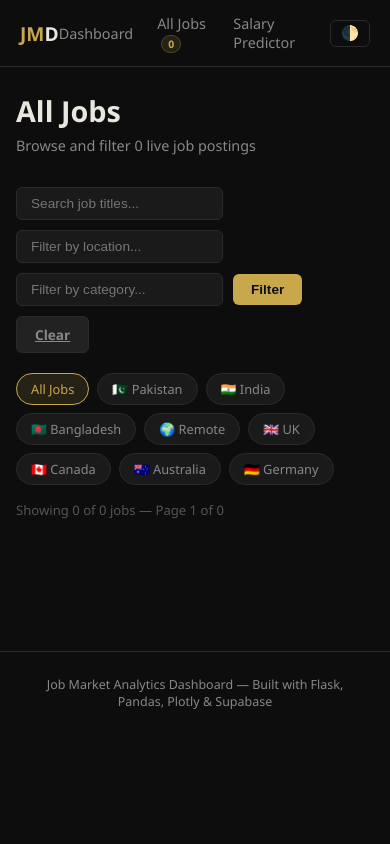
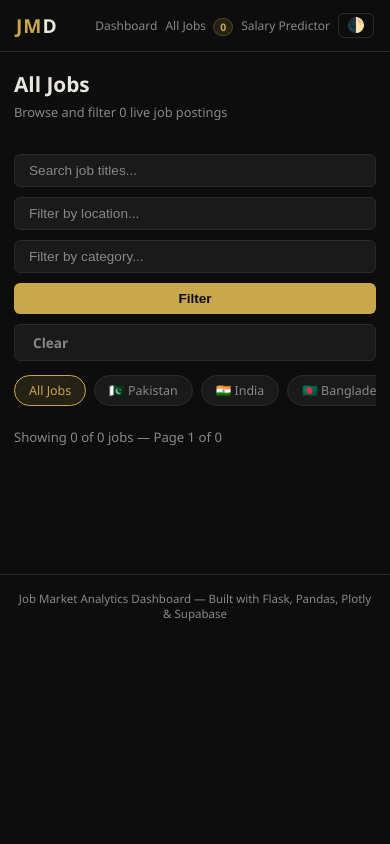
Before and after one commit to Shakir-Raza/job-market-dashboard, a Flask app: page /jobs in a window 390 px wide. Run offline with Flask 3, Linux system fonts and the light colour scheme; data that the repository does not hold is empty; some libraries are stand-ins or nearby versions.

Commit message:
feat: mobile responsive CSS improvements

```diff
--- a/static/css/style.css
+++ b/static/css/style.css
@@ -22,67 +22,100 @@ body.light {
   --footer-bg: #eeecea;
 }
 
+html { scroll-behavior: smooth; }
+
 body {
   background: var(--bg);
   color: var(--text);
-  font-family: 'Segoe UI', system-ui, sans-serif;
+  font-family: 'Segoe UI', system-ui, -apple-system, sans-serif;
   min-height: 100vh;
+  transition: background 0.3s, color 0.3s;
 }
 
-/* NAV */
+/* ── NAV ─────────────────────────────────── */
 nav {
   display: flex;
   justify-content: space-between;
   align-items: center;
-  padding: 18px 40px;
+  padding: 16px 40px;
   border-bottom: 1px solid var(--border);
-  background: var(--bg);
   position: sticky;
   top: 0;
+  background: var(--bg);
   z-index: 100;
+  backdrop-filter: blur(10px);
 }
-.nav-logo { font-size: 1.2rem; font-weight: 700; color: var(--accent); text-decoration: none; }
-.nav-links { display: flex; gap: 24px; align-items: center; }
-.nav-links a { color: #888; text-decoration: none; font-size: 0.9rem; transition: color 0.2s; }
-.nav-links a:hover { color: #e8e6df; }
-.nav-links a.active { color: #c9a84c; }
+.nav-logo {
+  font-size: 1.2rem;
+  font-weight: 700;
+  color: var(--accent);
+  text-decoration: none;
+  letter-spacing: 0.05em;
+}
+.nav-links {
+  display: flex;
+  gap: 24px;
+  align-items: center;
+}
+.nav-links a {
+  color: var(--muted);
+  text-decoration: none;
+  font-size: 0.88rem;
+  transition: color 0.2s;
+}
+.nav-links a:hover { color: var(--text); }
+.nav-links a.active { color: var(--accent); }
 
-/* MAIN CONTAINER */
-.container { max-width: 1200px; margin: 0 auto; padding: 40px 24px; }
+.nav-badge {
+  background: #c9a84c22;
+  border: 1px solid #c9a84c44;
+  color: var(--accent);
+  font-size: 0.65rem;
+  padding: 1px 6px;
+  border-radius: 10px;
+  font-weight: 600;
+  margin-left: 4px;
+  vertical-align: middle;
+}
 
-/* PAGE HEADER */
+.theme-toggle {
+  background: none;
+  border: 1px solid var(--border);
+  color: var(--muted);
+  padding: 4px 10px;
+  border-radius: 6px;
+  cursor: pointer;
+  font-size: 0.9rem;
+  transition: all 0.2s;
+}
+.theme-toggle:hover {
+  border-color: var(--accent);
+  color: var(--text);
+}
+
+/* ── CONTAINER ───────────────────────────── */
+.container {
+  max-width: 1200px;
+  margin: 0 auto;
+  padding: 40px 24px;
+}
+
+/* ── PAGE HEADER ─────────────────────────── */
 .page-header { margin-bottom: 32px; }
-.page-header h1 { font-size: 1.8rem; font-weight: 700; color: #e8e6df; }
-.page-header p { color: #888; font-size: 0.9rem; margin-top: 6px; }
-
-/* STAT CARDS */
-.stats-grid {
-  display: grid;
-  grid-template-columns: repeat(auto-fit, minmax(160px, 1fr));
-  gap: 16px;
-  margin-bottom: 40px;
-}
-.stat-card {
-  background: var(--card);
-  border: 1px solid var(--border);
-  border-radius: 10px;
-  padding: 20px 24px;
-}
-.stat-card .number {
+.page-header h1 {
   font-size: 1.8rem;
   font-weight: 700;
-  color:  var(--accent);
-  line-height: 1;
+  color: var(--text);
+  line-height: 1.2;
 }
-.stat-card .label {
+.page-header p {
   color: var(--muted);
-  font-size: 0.78rem;
-  text-transform: uppercase;
-  letter-spacing: 0.08em;
+  font-size: 0.88rem;
   margin-top: 6px;
+  line-height: 1.5;
 }
 
-/* SECTION LABEL */
+/* ── SECTION LABEL ───────────────────────── */
 .section-label {
   font-size: 0.72rem;
   text-transform: uppercase;
@@ -111,41 +176,75 @@ nav {
   border-radius: 10px;
   padding: 8px;
   min-height: 280px;
-  margin-bottom: 40px;
+  margin-bottom: 16px;
 }
 
-/* JOB CARDS */
-.jobs-grid { display: flex; flex-direction: column; gap: 12px; }
+/* ── JOB CARDS ───────────────────────────── */
+.jobs-grid { display: flex; flex-direction: column; gap: 10px; }
 .job-card {
   background: var(--card);
   border: 1px solid var(--border);
   border-radius: 10px;
   padding: 18px 20px;
-  transition: border-color 0.2s;
+  transition: border-color 0.2s, transform 0.15s;
 }
-.job-card:hover { border-color: #c9a84c44; }
-.job-card-header { display: flex; justify-content: space-between; align-items: flex-start; margin-bottom: 6px; }
-.job-title { font-weight: 600; font-size: 0.95rem; color: #e8e6df; }
-.job-salary { font-size: 0.82rem; color: #c9a84c; white-space: nowrap; margin-left: 12px; }
-.job-meta { color: var(--muted); font-size: 0.82rem; margin-bottom: 10px; }
-.job-skills { display: flex; flex-wrap: wrap; gap: 6px; margin-bottom: 10px; }
-
+.job-card:hover {
+  border-color: #c9a84c44;
+  transform: translateY(-1px);
+}
+.job-card-header {
+  display: flex;
+  justify-content: space-between;
+  align-items: flex-start;
+  margin-bottom: 6px;
+  gap: 10px;
+}
+.job-title {
+  font-weight: 600;
+  font-size: 0.95rem;
+  color: var(--text);
+  line-height: 1.3;
+}
+.job-salary {
+  font-size: 0.82rem;
+  color: var(--accent);
+  white-space: nowrap;
+  flex-shrink: 0;
+}
+.job-meta {
+  color: var(--muted);
+  font-size: 0.82rem;
+  margin-bottom: 10px;
+  line-height: 1.4;
+}
+.job-skills {
+  display: flex;
+  flex-wrap: wrap;
+  gap: 5px;
+  margin-bottom: 10px;
+}
 .skill-tag {
   background: var(--card);
   color: var(--accent);
   border: 1px solid var(--border);
   padding: 2px 8px;
   border-radius: 4px;
-  font-size: 0.72rem;
+  font-size: 0.7rem;
+  font-weight: 500;
 }
-.job-link { font-size: 0.82rem; color: #c9a84c; text-decoration: none; }
+.job-link {
+  font-size: 0.82rem;
+  color: var(--accent);
+  text-decoration: none;
+  font-weight: 500;
+}
 .job-link:hover { text-decoration: underline; }
 
-/* FILTERS */
+/* ── FILTERS ─────────────────────────────── */
 .filters-bar {
   display: flex;
   gap: 10px;
-  margin-bottom: 20px;
+  margin-bottom: 14px;
   flex-wrap: wrap;
   align-items: center;
 }
@@ -158,8 +257,11 @@ nav {
   font-size: 0.85rem;
   outline: none;
   min-width: 180px;
+  transition: border-color 0.2s;
 }
 .filters-bar input:focus { border-color: #c9a84c44; }
+.filters-bar input::placeholder { color: var(--muted); }
+
 .btn {
   padding: 8px 18px;
   border-radius: 6px;
@@ -167,31 +269,20 @@ nav {
   cursor: pointer;
   border: none;
   font-weight: 600;
+  transition: opacity 0.2s;
 }
-.btn-primary { background: #c9a84c; color: #0d0d0d; }
-.btn-secondary { background: #222; color: #888; border: 1px solid #2a2a2a; }
-
-/* JOB COUNT */
-.job-count { color: #555; font-size: 0.82rem; margin-bottom: 16px; }
-
-/* FOOTER */
-footer {
-  border-top: 1px solid var(--border);
-  background: var(--footer-bg);
+.btn:hover { opacity: 0.85; }
+.btn-primary { background: var(--accent); color: #0d0d0d; }
+.btn-secondary {
+  background: var(--card);
   color: var(--muted);
-  padding: 24px 40px;
-  text-align: center;
-  font-size: 0.78rem;
-  margin-top: 60px;
+  border: 1px solid var(--border);
+  text-decoration: none;
+  display: inline-flex;
+  align-items: center;
 }
 
-/* RESPONSIVE */
-@media (max-width: 768px) {
-  .charts-grid { grid-template-columns: 1fr; }
-  nav { padding: 14px 20px; }
-  .container { padding: 24px 16px; }
-}
-
+/* ── QUICK FILTERS ───────────────────────── */
 .quick-filters {
   display: flex;
   gap: 8px;
@@ -201,16 +292,32 @@ footer {
 .qbtn {
   padding: 6px 14px;
   border-radius: 20px;
-  font-size: 0.8rem;
+  font-size: 0.78rem;
   background: var(--card);
   border: 1px solid var(--border);
   color: var(--muted);
   text-decoration: none;
   transition: all 0.2s;
+  white-space: nowrap;
 }
-.qbtn:hover { border-color: #c9a84c44; color: #e8e6df; }
-.qbtn.active { background: #c9a84c22; border-color: #c9a84c; color: #c9a84c; }
+.qbtn:hover {
+  border-color: #c9a84c44;
+  color: var(--text);
+}
+.qbtn.active {
+  background: #c9a84c22;
+  border-color: var(--accent);
+  color: var(--accent);
+}
 
+/* ── JOB COUNT ───────────────────────────── */
+.job-count {
+  color: var(--muted);
+  font-size: 0.82rem;
+  margin-bottom: 16px;
+}
+
+/* ── PAGINATION ──────────────────────────── */
 .pagination {
   display: flex;
   gap: 6px;
@@ -228,34 +335,162 @@ footer {
   font-size: 0.82rem;
   transition: all 0.2s;
 }
-.page-btn:hover { border-color: #c9a84c44; color: #e8e6df; }
-.page-btn.active { background: #c9a84c22; border-color: #c9a84c; color: #c9a84c; font-weight: bold; }
-.page-btn.dots { cursor: default; border: none; background: none; }
+.page-btn:hover {
+  border-color: #c9a84c44;
+  color: var(--text);
+}
+.page-btn.active {
+  background: #c9a84c22;
+  border-color: var(--accent);
+  color: var(--accent);
+  font-weight: bold;
+}
+.page-btn.dots {
+  cursor: default;
+  border: none;
+  background: none;
+}
 
-.nav-badge {
-  background: #c9a84c22;
+/* ── PREDICT PAGE ────────────────────────── */
+.skills-grid {
+  display: grid;
+  grid-template-columns: repeat(auto-fill, minmax(160px, 1fr));
+  gap: 8px;
+  margin: 16px 0;
+}
+.skill-checkbox {
+  display: flex;
+  align-items: center;
+  gap: 8px;
+  background: var(--card);
+  border: 1px solid var(--border);
+  border-radius: 6px;
+  padding: 8px 12px;
+  cursor: pointer;
+  font-size: 0.82rem;
+  color: var(--text);
+  transition: border-color 0.2s;
+}
+.skill-checkbox:hover { border-color: #c9a84c44; }
+.skill-checkbox input { accent-color: var(--accent); }
+
+.prediction-box {
+  background: var(--card);
   border: 1px solid #c9a84c44;
-  color: #c9a84c;
-  font-size: 0.65rem;
-  padding: 1px 6px;
   border-radius: 10px;
-  font-weight: 600;
-  margin-left: 4px;
-  vertical-align: middle;
+  padding: 30px;
+  text-align: center;
+  margin: 24px 0;
+}
+.prediction-number {
+  font-size: 2.5rem;
+  font-weight: 700;
+  color: var(--accent);
+}
+.prediction-label {
+  color: var(--muted);
+  font-size: 0.85rem;
+  margin-top: 6px;
+}
+.predict-btn {
+  background: var(--accent);
+  color: #0d0d0d;
+  border: none;
+  padding: 12px 32px;
+  border-radius: 6px;
+  font-size: 0.9rem;
+  font-weight: 700;
+  cursor: pointer;
+  margin-top: 16px;
+  transition: opacity 0.2s;
+}
+.predict-btn:hover { opacity: 0.85; }
 
+/* ── FOOTER ──────────────────────────────── */
+footer {
+  border-top: 1px solid var(--border);
+  background: var(--footer-bg);
+  padding: 24px 40px;
+  text-align: center;
+  color: var(--muted);
+  font-size: 0.78rem;
+  margin-top: 60px;
 }
+
+/* ── SPINNER ─────────────────────────────── */
 @keyframes spin {
   to { transform: rotate(360deg); }
 }
 
-.theme-toggle {
-  background: none;
-  border: 1px solid var(--border);
-  color: var(--muted);
-  padding: 4px 10px;
-  border-radius: 6px;
-  cursor: pointer;
-  font-size: 0.9rem;
-  transition: all 0.2s;
+/* ── MOBILE ──────────────────────────────── */
+@media (max-width: 768px) {
+  nav {
+    padding: 12px 16px;
+    flex-wrap: wrap;
+    gap: 8px;
+  }
+  .nav-links {
+    gap: 12px;
+    font-size: 0.82rem;
+    flex-wrap: wrap;
+  }
+  .container { padding: 20px 14px; }
+  .page-header h1 { font-size: 1.3rem; }
+  .page-header p { font-size: 0.8rem; }
+
+  .stats-grid {
+    grid-template-columns: repeat(2, 1fr);
+    gap: 10px;
+    margin-bottom: 24px;
+  }
+  .stat-card { padding: 14px 16px; }
+  .stat-card .number { font-size: 1.3rem; }
+
+  .charts-grid { grid-template-columns: 1fr; }
+  .chart-box { min-height: 260px; }
+  .chart-full { min-height: 220px; }
+
+  .job-card-header {
+    flex-direction: column;
+    align-items: flex-start;
+    gap: 4px;
+  }
+  .job-salary { margin-left: 0; }
+
+  .filters-bar { flex-direction: column; }
+  .filters-bar input {
+    width: 100%;
+    min-width: unset;
+  }
+  .btn {
+    width: 100%;
+    text-align: center;
+  }
+
+  .quick-filters {
+    overflow-x: auto;
+    flex-wrap: nowrap;
+    padding-bottom: 6px;
+    -webkit-overflow-scrolling: touch;
+    scrollbar-width: none;
+  }
+  .quick-filters::-webkit-scrollbar { display: none; }
+  .qbtn { flex-shrink: 0; }
+
+  .pagination { gap: 4px; }
+  .page-btn { padding: 6px 10px; font-size: 0.75rem; }
+
+  .skills-grid { grid-template-columns: repeat(2, 1fr); }
+  .prediction-number { font-size: 1.8rem; }
+  .prediction-box { padding: 20px; }
+
+  footer { padding: 16px; font-size: 0.72rem; }
+  .theme-toggle { padding: 3px 8px; }
 }
-.theme-toggle:hover { border-color: var(--accent); color: var(--text); }
+
+@media (max-width: 400px) {
+  .stats-grid { grid-template-columns: 1fr; }
+  .skills-grid { grid-template-columns: 1fr; }
+  .nav-links a { font-size: 0.75rem; }
+  .nav-links { gap: 8px; }
+}
```
Also changed, not shown: other parts of static/css/style.css (+33 -1 lines).
